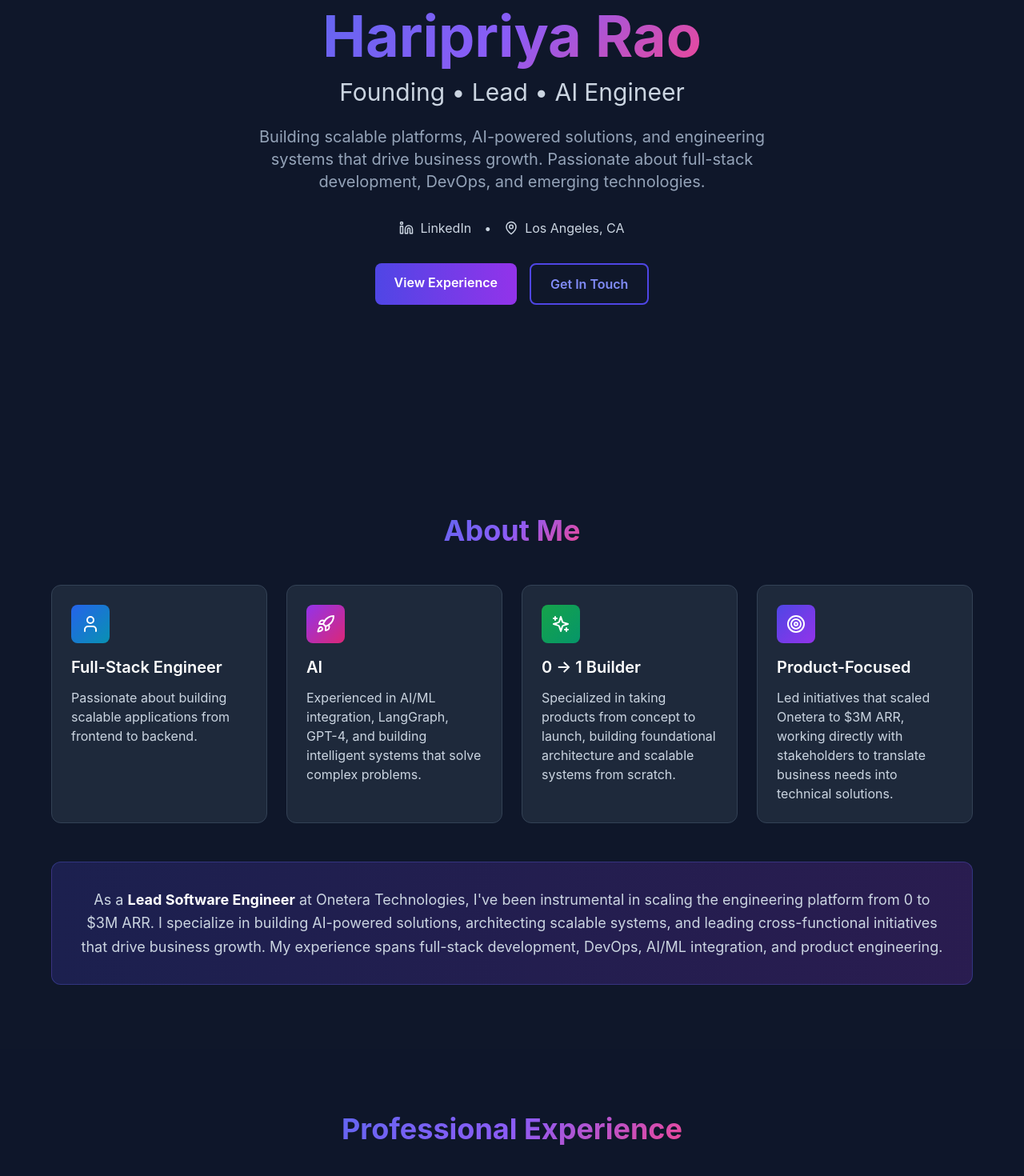
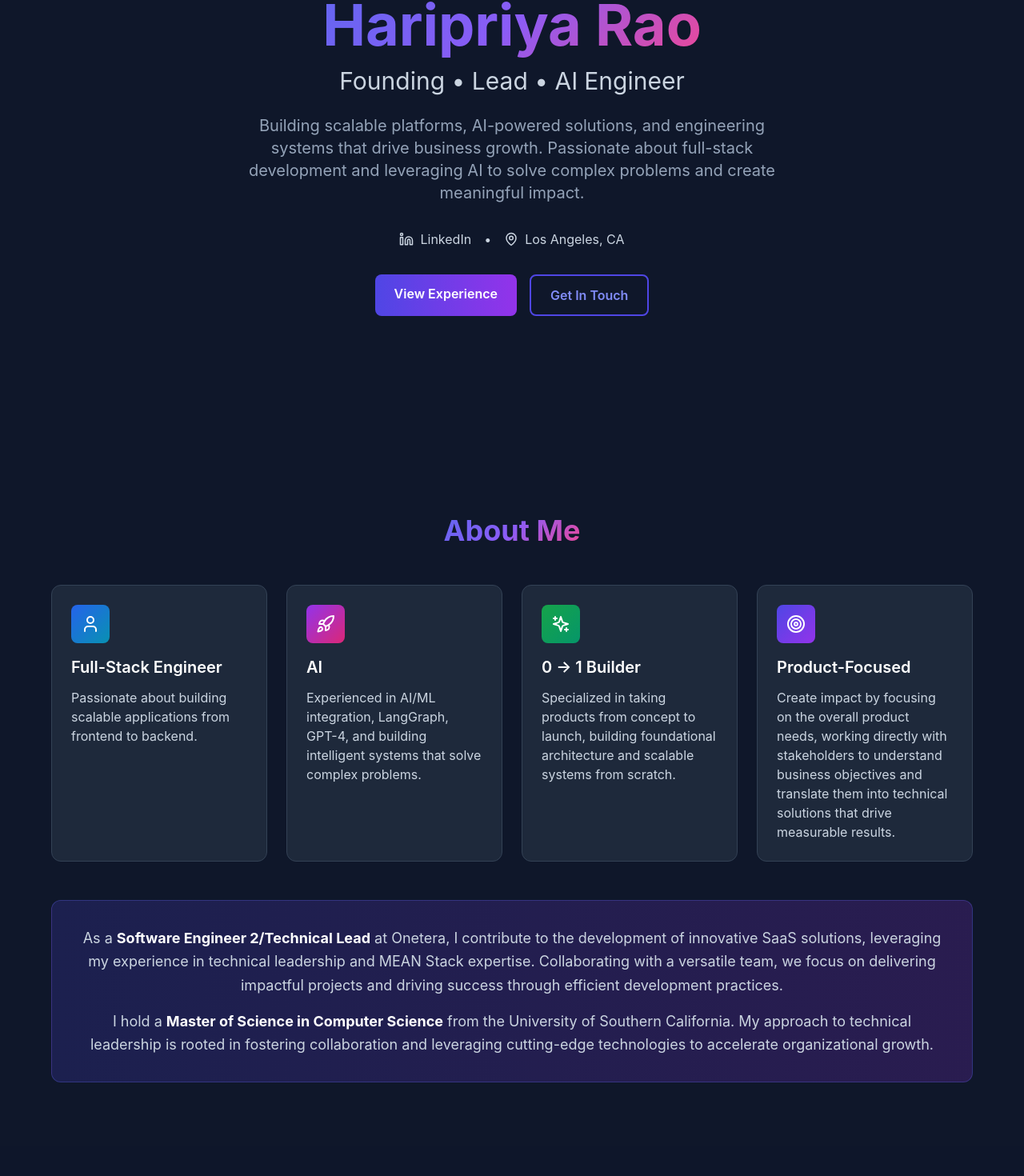
Before and after one commit to haripriyarao26/portfolio, a Next.js app: page / in a window 1280 px wide. Shown: the part 237-1707 px from the top of the page at 80% size. Built offline with nearby package versions, Linux system fonts and the light colour scheme.

Commit message:
minor content updates

```diff
--- a/components/About.tsx
+++ b/components/About.tsx
@@ -47,16 +47,17 @@ export default function About() {
             </div>
             <h3 className="text-xl font-semibold text-white mb-3">Product-Focused</h3>
             <p className="text-slate-300">
-              Led initiatives that scaled Onetera to $3M ARR, working directly with stakeholders to translate business needs into technical solutions.
+              Create impact by focusing on the overall product needs, working directly with stakeholders to understand business objectives and translate them into technical solutions that drive measurable results.
             </p>
           </div>
         </div>
 
         <div className="mt-12 bg-gradient-to-r from-indigo-600/20 to-purple-600/20 rounded-xl p-8 border border-indigo-500/30">
           <p className="text-slate-300 text-lg leading-relaxed text-center">
-            As a <strong className="text-white">Lead Software Engineer</strong> at Onetera Technologies, I've been instrumental in scaling the engineering platform from 0 to $3M ARR.
-            I specialize in building AI-powered solutions, architecting scalable systems, and leading cross-functional initiatives that drive business growth.
-            My experience spans full-stack development, DevOps, AI/ML integration, and product engineering.
+            As a <strong className="text-white">Software Engineer 2/Technical Lead</strong> at Onetera, I contribute to the development of innovative SaaS solutions, leveraging my experience in technical leadership and MEAN Stack expertise. Collaborating with a versatile team, we focus on delivering impactful projects and driving success through efficient development practices.
+          </p>
+          <p className="text-slate-300 text-lg leading-relaxed text-center mt-4">
+            I hold a <strong className="text-white">Master of Science in Computer Science</strong> from the University of Southern California. My approach to technical leadership is rooted in fostering collaboration and leveraging cutting-edge technologies to accelerate organizational growth.
           </p>
         </div>
       </div>
--- a/components/Hero.tsx
+++ b/components/Hero.tsx
@@ -17,8 +17,8 @@ export default function Hero() {
           </h2>
           <p className="text-lg md:text-xl text-slate-400 max-w-2xl mx-auto mb-8">
             Building scalable platforms, AI-powered solutions, and engineering systems
-            that drive business growth. Passionate about full-stack development,
-            DevOps, and emerging technologies.
+            that drive business growth. Passionate about full-stack development
+            and leveraging AI to solve complex problems and create meaningful impact.
           </p>
         </div>
 
--- a/data/resume.ts
+++ b/data/resume.ts
@@ -176,12 +176,12 @@ export const resumeData: ResumeData = {
     {
       title: "Microsoft Certified - Python",
       issuer: "Microsoft",
-      issueDate: "2024"
+      issueDate: "2019"
     },
     {
       title: "Microsoft Certified - JavaScript",
       issuer: "Microsoft",
-      issueDate: "2024"
+      issueDate: "2019"
     }
   ]
 };
```
